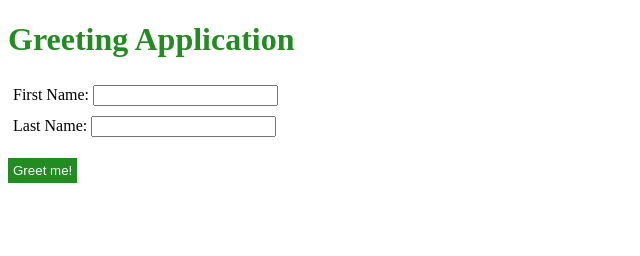
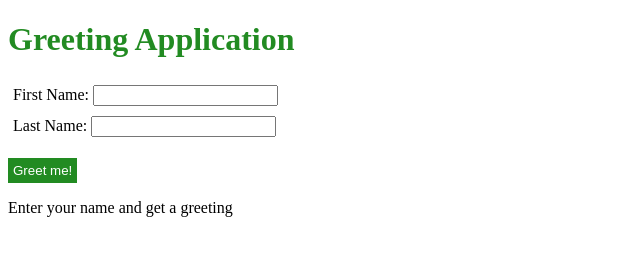
Before and after one commit to ameliawalsh/bootcamp-prep-day-4, a plain HTML site: page index.html in a window 1280 px wide. Shown: the whole page, without its empty margins (0-640 px from the left). Drawn offline with Linux system fonts and the light colour scheme.

Commit message:
added default promt

```diff
--- a/index.html
+++ b/index.html
@@ -48,5 +48,7 @@
 
    <script src=""></script>
 
+   <p>Enter your name and get a greeting</p>
+
 </body>
 </html>
```
